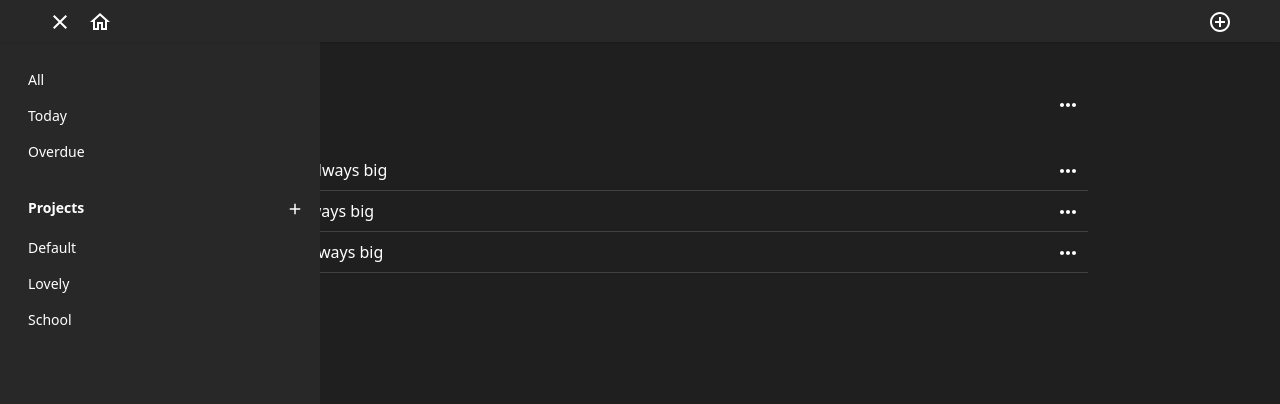
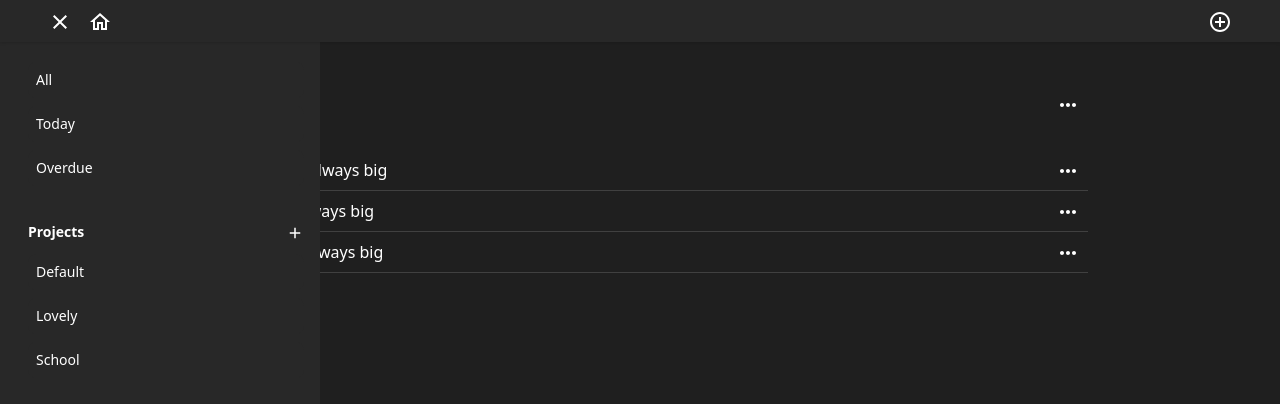
Before and after one commit to peter-abah/tasks, a React (Create React App) app: page /projects/2 in a window 1280 px wide. Both pictures are taken after a click on the button 60 px from the left and 20 px from the top of the page. Shown: the top 404 px of the page. Built offline with nearby package versions, Linux system fonts and the light colour scheme.

Commit message:
Add hover styles to sidebar

```diff
--- a/src/components/CategoriesBar.tsx
+++ b/src/components/CategoriesBar.tsx
@@ -13,7 +13,7 @@ const CategoriesBar = ({ closeSideBar }: Iprops) => {
   return (
     <div className="flex flex-col pt-2 pb-4">
       {links.map(({ name, path }) => (
-        <Link onClick={closeSideBar} className="py-2" key={path} to={path}>
+        <Link onClick={closeSideBar} className="p-2 mb-2 rounded-lg hover:bg-neutral-800" key={path} to={path}>
           {name}
         </Link>
       ))}
--- a/src/components/ProjectLink.tsx
+++ b/src/components/ProjectLink.tsx
@@ -8,7 +8,7 @@ interface Props {
 
 const ProjectLink = ({ project, handleClick }: Props) => {
   return (
-    <li className="py-2">
+    <li className="p-2 mb-2 rounded-lg hover:bg-neutral-800">
       <Link onClick={handleClick} to={`projects/${project.id}`}>
         <span>{project.title}</span>
       </Link>
--- a/src/components/SideBar.tsx
+++ b/src/components/SideBar.tsx
@@ -57,7 +57,7 @@ const SideBar = () => {
       initial={{ x: -300 }}
       transition={{ ease: "easeIn", duration: 0.5 }}
       exit={{ x: -300 }}
-      className="!bg-nav absolute top-0 left-0 w-80 max-w-[100vw] h-full pl-7 pr-4 py-3 z-10 text-sm"
+      className="!bg-nav absolute top-0 left-0 w-80 max-w-[100vw] min-h-full pl-7 pr-4 py-3 z-10 text-sm"
     >
       <CategoriesBar closeSideBar={closeSideBar} />
       <header className="flex justify-between items-center py-3">
```
